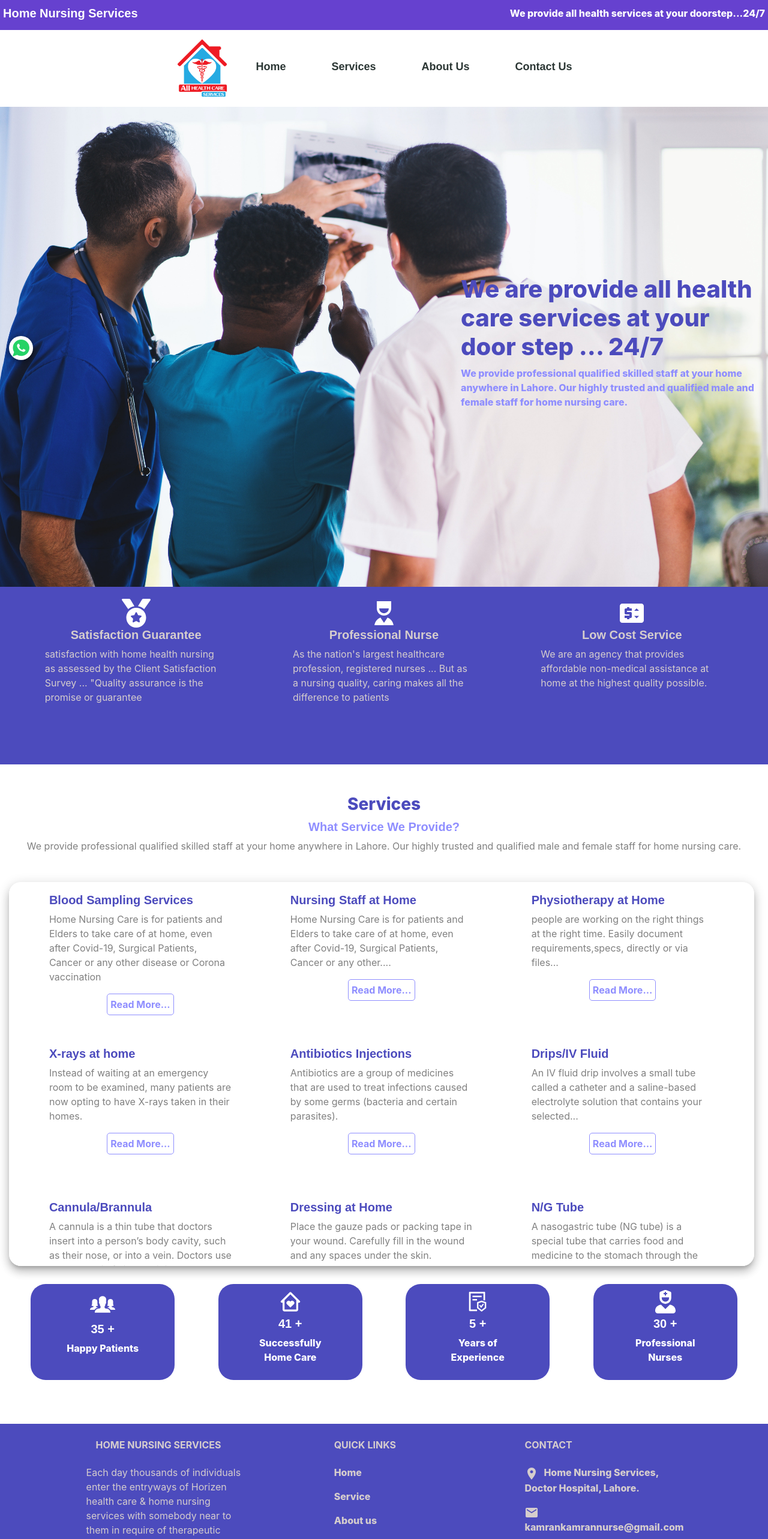
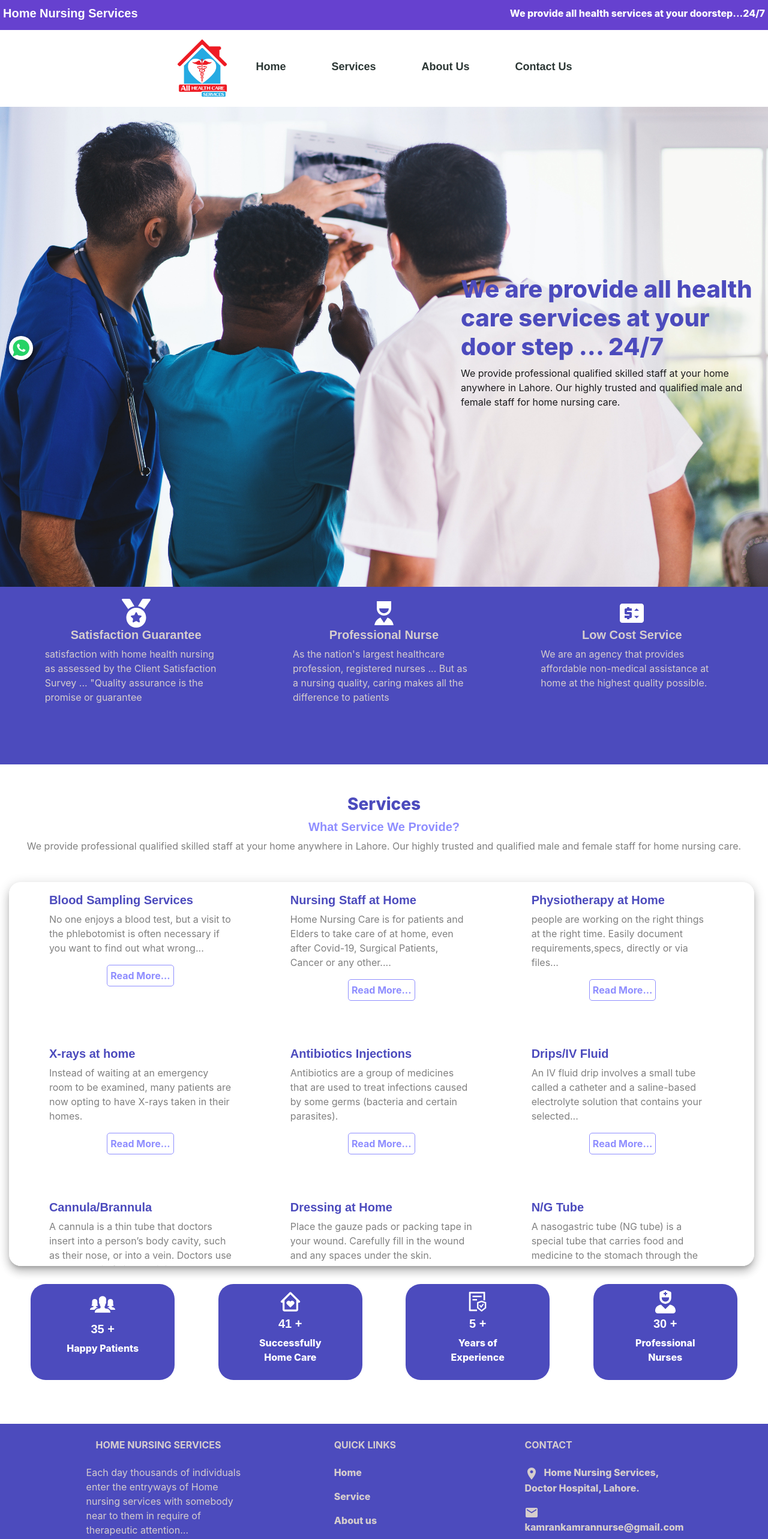
Before and after one commit to AhmedMustafa48/healthcare, a React (Create React App) app: page / in a window 1280 px wide. Shown: the top 2565 px of the page at 60% size. Built offline with nearby package versions, Linux system fonts and the light colour scheme; some icons are missing.

Commit message:
This.Final

```diff
--- a/src/components/Footer/Footer.js
+++ b/src/components/Footer/Footer.js
@@ -21,7 +21,7 @@ export default function Footer() {
                 Home nursing services
               </h6>
               <p style={{color:'rgb(213, 205, 205)', fontWeight:'normal'}}>
-              Each day thousands of individuals enter the entryways of Horizen health care & home nursing services with somebody near to them in require of therapeutic attention…
+              Each day thousands of individuals enter the entryways of Home nursing services with somebody near to them in require of therapeutic attention…
               </p>
               <hr style={{color:'rgb(213, 205, 205)'}}/>
               <p  style={{color:'rgb(213, 205, 205)'}}>
--- a/src/components/Footer/ShortFooter.js
+++ b/src/components/Footer/ShortFooter.js
@@ -21,7 +21,7 @@ const ShortFooter = () => {
                 Home nursing services
               </h6>
               <p style={{color:'rgb(213, 205, 205)', fontWeight:'normal'}}>
-              Each day thousands of individuals enter the entryways of Horizen health care & home nursing services with somebody near to them in require of therapeutic attention…
+              Each day thousands of individuals enter the entryways of Home nursing services with somebody near to them in require of therapeutic attention…
               </p>
               <hr style={{color:'rgb(213, 205, 205)'}}/>
               <p  style={{color:'rgb(213, 205, 205)'}}>
--- a/src/components/Home/Home.css
+++ b/src/components/Home/Home.css
@@ -37,9 +37,9 @@ body {
     color:#4c4bbd;
 }
 .text>p{
-    color:#8f8eff;
+    color:#1b1b1d;
     /* color: rgb(45, 45, 45); */
-    font-weight: 1rem;
+    font-weight: normal;
     margin-right: 15px;
     /* color:wheat; */
     font-size:1rem
--- a/src/components/ReadMore/ServiceData.json
+++ b/src/components/ReadMore/ServiceData.json
@@ -6,7 +6,7 @@
             "headings": "Blood Sampling Services",
             "content":  "No one enjoys a blood test, but a visit to the phlebotomist is often necessary if you want to find out what’s wrong. However, this could be set to change. A device from Seattle start-up Tasso helps patients painlessly collect their blood at home. Natalie Healey talks to CEO Ben Casavant about why at-home blood collection might be particularly vital in the age of social distancing."
             ,"Titleheading": "Blood Sampling Services",
-            "Cardcontent": "Home Nursing Care is for patients and Elders to take care of at home, even after Covid-19, Surgical Patients, Cancer or any other disease or Corona vaccination",
+            "Cardcontent": "No one enjoys a blood test, but a visit to the phlebotomist is often necessary if you want to find out what wrong...",
             "link" : "/images/bloodsample.jpeg"
 
 },
```
